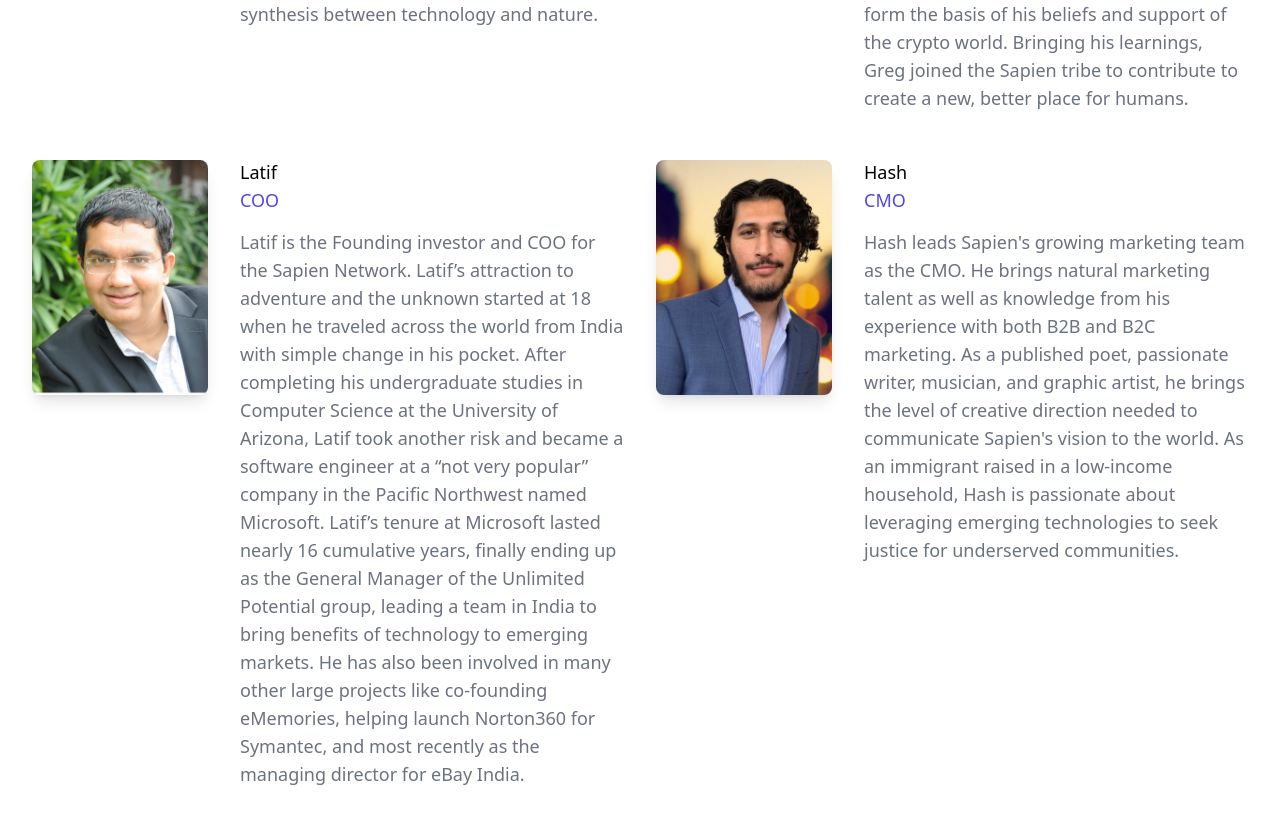
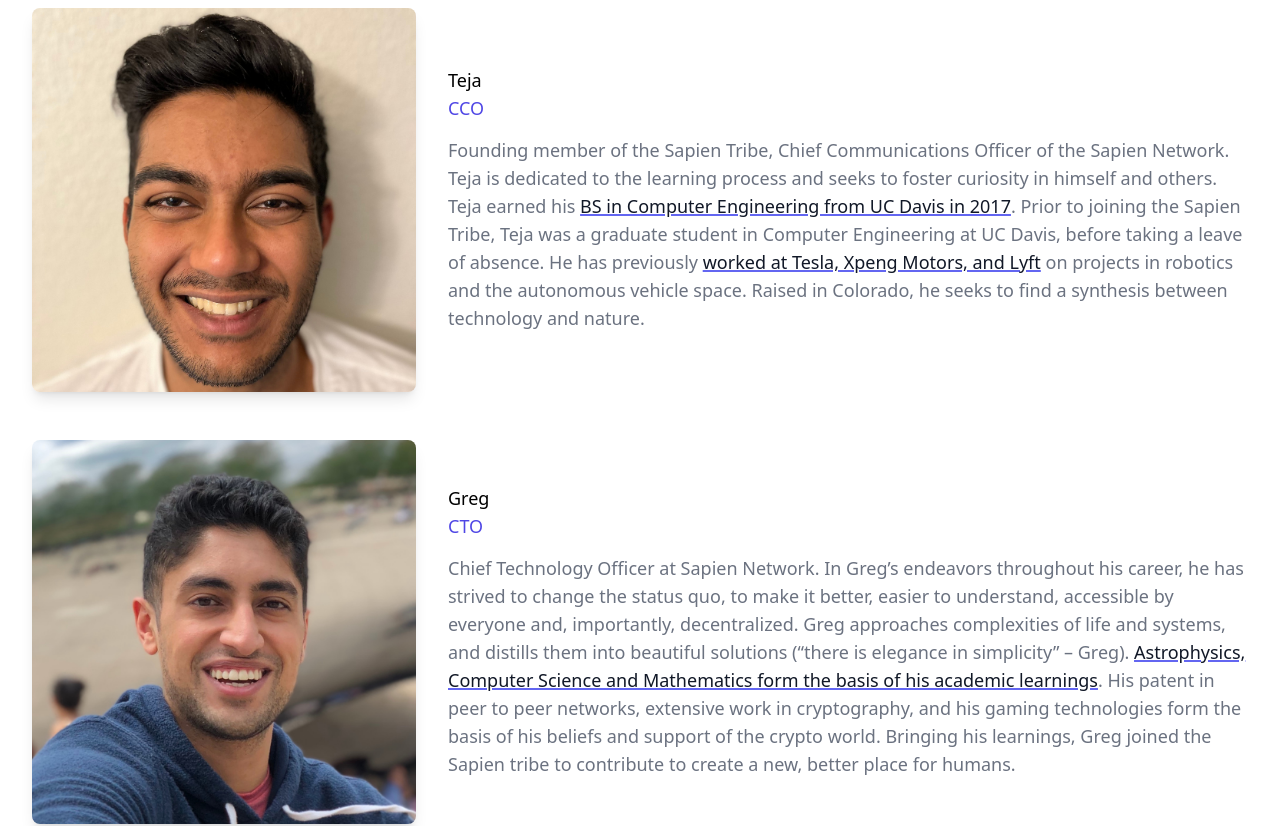
Before and after one commit to Sapien-Nation/citizen-hub, a Next.js app: page /team in a window 1280 px wide. Shown: the part 1040-1866 px from the top of the page. Built offline with nearby package versions, Linux system fonts and the light colour scheme; no server answers.

Commit message:
feat: fixes on team page

```diff
--- a/pages/team.tsx
+++ b/pages/team.tsx
@@ -18,37 +18,37 @@ const people = [
     name: 'Teja',
     role: 'CCO',
     imageUrl: '/images/team/Teja.png',
-    bio: 'Founding member of the Sapien Tribe, Chief Communications Officer of the Sapien Network. Teja is dedicated to the learning process and seeks to foster curiosity in himself and others. Teja earned his BS in Computer Engineering from UC Davis in 2017. Prior to joining the Sapien Tribe, Teja was a graduate student in Computer Engineering at UC Davis, before taking a leave of absence. He has previously worked at Tesla, Xpeng Motors, and Lyft on projects in robotics and the autonomous vehicle space. Raised in Colorado, he seeks to find a synthesis between technology and nature.',
+    bio: `Founding member of the Sapien Tribe, Chief Communications Officer of the Sapien Network. Teja is dedicated to the learning process and seeks to foster curiosity in himself and others. Teja earned his <span class='underline decoration-indigo-500 decoration-2 text-gray-900 font-medium'>BS in Computer Engineering from UC Davis in 2017</span>. Prior to joining the Sapien Tribe, Teja was a graduate student in Computer Engineering at UC Davis, before taking a leave of absence. He has previously <span class='underline decoration-indigo-500 decoration-2 text-gray-900 font-medium'>worked at Tesla, Xpeng Motors, and Lyft</span> on projects in robotics and the autonomous vehicle space. Raised in Colorado, he seeks to find a synthesis between technology and nature.`,
   },
   {
     name: 'Greg',
     role: 'CTO',
     imageUrl: '/images/team/Ankit.png',
-    bio: 'Chief Technology Officer at Sapien Network. In Greg’s endeavors throughout his career, he has strived to change the status quo, to make it better, easier to understand, accessible by everyone and, importantly, decentralized. Greg approaches complexities of life and systems, and distills them into beautiful solutions (“there is elegance in simplicity” – Greg). Astrophysics, Computer Science and Mathematics form the basis of his academic learnings. His patent in peer to peer networks, extensive work in cryptography, and his gaming technologies form the basis of his beliefs and support of the crypto world. Bringing his learnings, Greg joined the Sapien tribe to contribute to create a new, better place for humans.',
+    bio: `Chief Technology Officer at Sapien Network. In Greg’s endeavors throughout his career, he has strived to change the status quo, to make it better, easier to understand, accessible by everyone and, importantly, decentralized. Greg approaches complexities of life and systems, and distills them into beautiful solutions (“there is elegance in simplicity” – Greg). <span class='underline decoration-indigo-500 decoration-2 text-gray-900 font-medium'>Astrophysics, Computer Science and Mathematics form the basis of his academic learnings</span>. His patent in peer to peer networks, extensive work in cryptography, and his gaming technologies form the basis of his beliefs and support of the crypto world. Bringing his learnings, Greg joined the Sapien tribe to contribute to create a new, better place for humans.`,
   },
   {
     name: 'Latif',
     role: 'COO',
     imageUrl: '/images/team/Latif.png',
-    bio: 'Latif is the Founding investor and COO for the Sapien Network. Latif’s attraction to adventure and the unknown started at 18 when he traveled across the world from India with simple change in his pocket. After completing his undergraduate studies in Computer Science at the University of Arizona, Latif took another risk and became a software engineer at a “not very popular” company in the Pacific Northwest named Microsoft. Latif’s tenure at Microsoft lasted nearly 16 cumulative years, finally ending up as the General Manager of the Unlimited Potential group, leading a team in India to bring benefits of technology to emerging markets. He has also been involved in many other large projects like co-founding eMemories, helping launch Norton360 for Symantec, and most recently as the managing director for eBay India.',
+    bio: `Latif is the Founding investor and COO for the Sapien Network. Latif’s attraction to adventure and the unknown started at 18 when he traveled across the world from India with simple change in his pocket. After completing his undergraduate studies in <span class='underline decoration-indigo-500 decoration-2 text-gray-900 font-medium'>Computer Science at the University of Arizona</span>, Latif took another risk and became a software engineer at a “not very popular” company in the Pacific Northwest named Microsoft. <span class='underline decoration-indigo-500 decoration-2 text-gray-900 font-medium'>Latif’s tenure at Microsoft lasted nearly 16 cumulative years, finally ending up as the General Manager of the Unlimited Potential group</span>, leading a team in India to bring benefits of technology to emerging markets. He has also been involved in many other large projects like <span class='underline decoration-indigo-500 decoration-2 text-gray-900 font-medium'>co-founding eMemories, helping launch Norton360 for Symantec</span>, and most recently as the managing director for eBay India.`,
   },
   {
     name: 'Hash',
     role: 'CMO',
     imageUrl: '/images/team/Hash.png',
-    bio: "Hash leads Sapien's growing marketing team as the CMO. He brings natural marketing talent as well as knowledge from his experience with both B2B and B2C marketing. As a published poet, passionate writer, musician, and graphic artist, he brings the level of creative direction needed to communicate Sapien's vision to the world. As an immigrant raised in a low-income household, Hash is passionate about leveraging emerging technologies to seek justice for underserved communities.",
+    bio: `Hash leads Sapien's growing marketing team as the CMO. He brings natural marketing talent as well as knowledge from his experience with both B2B and B2C marketing. As a published poet, passionate writer, musician, and graphic artist, he brings the level of creative direction needed to communicate Sapien's vision to the world. As an immigrant raised in a low-income household, Hash is passionate about leveraging emerging technologies to seek justice for underserved communities.`,
   },
   {
     name: 'Missy',
     role: 'CSO',
     imageUrl: '/images/team/Ankit.png',
-    bio: 'As Chief Sustainability Officer, Missy leads Sapien’s community building and social/environmental impact efforts. Before Sapien, Missy helped lead business development for multiple startups - a circular economy platform, Loop, and a market research firm, Vancery. She also was the VP of Member Development for the environmental nonprofit, BEACN, and managed the first global onboarding mentorship program at Tesla. In her free time, she mentors college students on their climate action projects and supports sustainable food communities. She graduated from UC Berkeley with a B.S. in Society and Environment, concentrating in US Environmental Policy and Management.',
+    bio: `As Chief Sustainability Officer, Missy leads Sapien’s community building and social/environmental impact efforts. Before Sapien, Missy helped lead business development for multiple startups - a circular economy platform, Loop, and a market research firm, Vancery. She also was the <span class='underline decoration-indigo-500 decoration-2 text-gray-900 font-medium'>VP of Member Development for the environmental nonprofit, BEACN, and managed the first global onboarding mentorship program at Tesla</span>. In her free time, she mentors college students on their climate action projects and supports sustainable food communities. She <span class='underline decoration-indigo-500 decoration-2 text-gray-900 font-medium'>graduated from UC Berkeley with a B.S. in Society and Environment</span>, concentrating in US Environmental Policy and Management.`,
   },
   {
     name: 'Lynn',
     role: 'Advisor',
     imageUrl: '/images/team/Hash.png',
-    bio: 'Lynn has previously advised for Lykke Corporation, cryptocurrency exchange, compliance, risk management, ALM, trading strategies, ICO token structuring & due diligence. Chief Compliance Officer and Director of Research for Fossil Free Indexes (FFI), and structuring of investment fund strategies. +25 years in both industry and advisory services, working for firms such as Merrill Lynch, JP Morgan Chase, and Deloitte. Advisory services to global financial institutions, asset managers, and funds in compliance, risk management, regulatory requirements, portfolio analysis, strategies, and valuation. Co-author whitepaper “The Missing Link: How a Distributed Ledger System Can Support Global Climate Action.” Published in the areas of asset management, risk management and valuation. Series 65 License, Uniform Investment Advisor Law Examination. B.S. in Economics Wharton, University of Pennsylvania.',
+    bio: `Lynn has previously advised for Lykke Corporation, cryptocurrency exchange, compliance, risk management, ALM, trading strategies, ICO token structuring & due diligence. Chief Compliance Officer and Director of Research for Fossil Free Indexes (FFI), and structuring of investment fund strategies. +25 years in both industry and advisory services, <span class='underline decoration-indigo-500 decoration-2 text-gray-900 font-medium'>working for firms such as Merrill Lynch, JP Morgan Chase, and Deloitte</span>. Advisory services to global financial institutions, asset managers, and funds in compliance, risk management, regulatory requirements, portfolio analysis, strategies, and valuation. Co-author whitepaper “The Missing Link: How a Distributed Ledger System Can Support Global Climate Action.” Published in the areas of asset management, risk management and valuation. Series 65 License, Uniform Investment Advisor Law Examination. <span class='underline decoration-indigo-500 decoration-2 text-gray-900 font-medium'>B.S. in Economics Wharton, University of Pennsylvania</span>.`,
   },
 ];
 
@@ -63,26 +63,29 @@ const TeamPage: NextPage = () => {
 
           <ul
             role="list"
-            className="space-y-12 lg:grid lg:grid-cols-2 lg:items-start lg:gap-x-8 lg:gap-y-12 lg:space-y-0"
+            className="space-y-12 lg:grid lg:grid-cols-1 lg:items-start lg:gap-x-8 lg:gap-y-12 lg:space-y-0"
           >
             {people.map((person) => (
               <li key={person.name}>
                 <div className="space-y-4 sm:grid sm:grid-cols-3 sm:gap-6 sm:space-y-0 lg:gap-8">
-                  <div className="h-0 aspect-w-3 aspect-h-2 sm:aspect-w-3 sm:aspect-h-4">
+                  <div className="h-0 aspect-w-3 aspect-h-2 sm:aspect-w-3 sm:aspect-h-3">
                     <img
-                      className="object-cover shadow-lg rounded-lg"
+                      className="object-cover h-10 shadow-lg rounded-lg"
                       src={person.imageUrl}
                       alt=""
                     />
                   </div>
                   <div className="sm:col-span-2">
-                    <div className="space-y-4">
+                    <div className="space-y-4 flex flex-col justify-center h-full">
                       <div className="text-lg leading-6 font-medium space-y-1">
                         <h3>{person.name}</h3>
                         <p className="text-indigo-600">{person.role}</p>
                       </div>
                       <div className="text-lg">
-                        <p className="text-gray-500">{person.bio}</p>
+                        <p
+                          className="text-gray-500"
+                          dangerouslySetInnerHTML={{ __html: person.bio }}
+                        />
                       </div>
                     </div>
                   </div>
```
